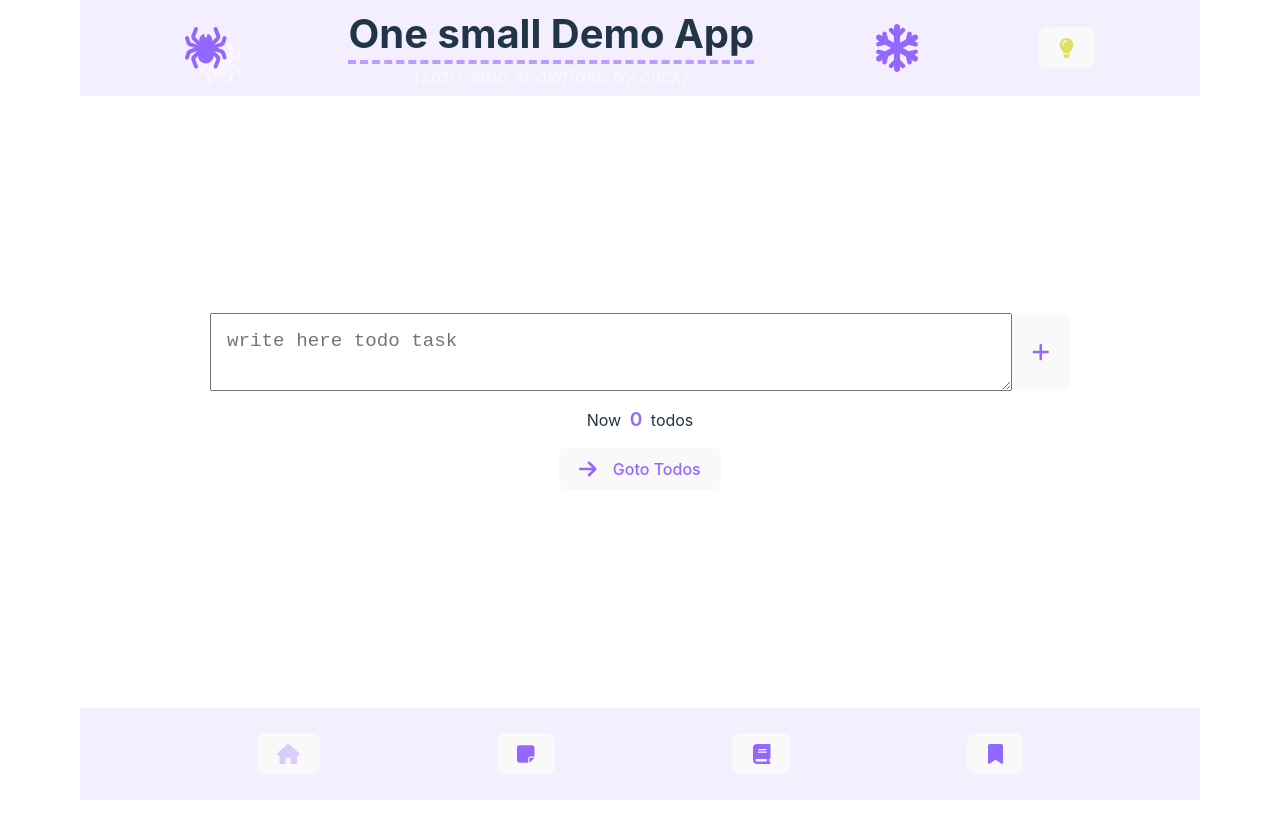
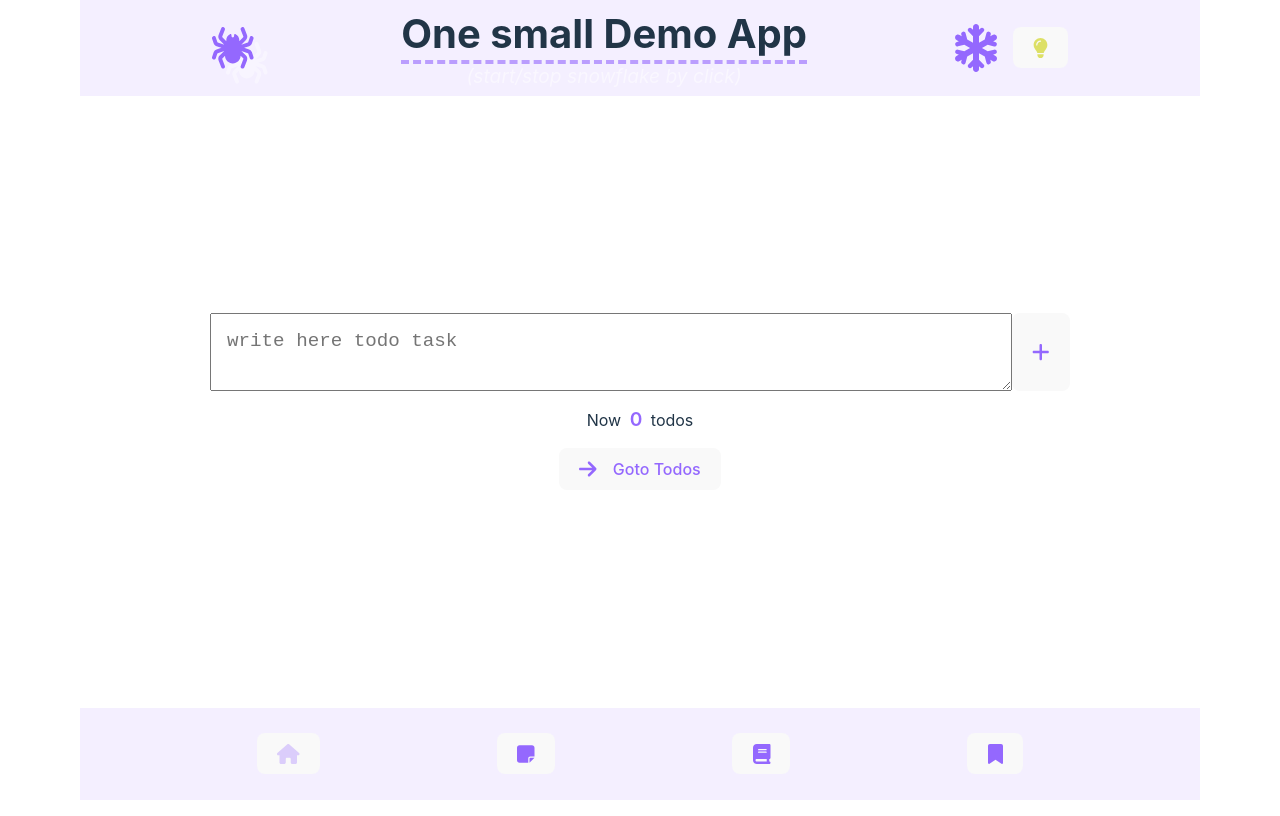
Before and after one commit to minnas/demo-app-vue, a Vue app: page /post-app/home in a window 1280 px wide. Built offline with nearby package versions, Linux system fonts and the light colour scheme.

Commit message:
small style fix

```diff
--- a/src/components/views/AwesomeHeader.vue
+++ b/src/components/views/AwesomeHeader.vue
@@ -9,6 +9,7 @@
       <h1>One small Demo App</h1>
       <div class="bottom-line">(start/stop snowflake by click)</div>
     </div>
+    <div class="right-side">
       <font-awesome-icon
         :icon="faSnowflake"
         size="lg"
@@ -21,6 +22,7 @@
         @click="toggleLight"
         :class="['awesome-lighting', { lightOff: lightOff }]"
       />
+    </div>
   </div>
 </template>
 <script lang="ts">
@@ -103,5 +105,11 @@ export default defineComponent({
       color: #a9a9a9;
     }
   }
+  & .right-side {
+    display: flex;
+    justify-content: space-between;
+    align-items: center;
+    grid-column-gap: 1rem;
+  }
 }
 </style>
```
Lines whose indentation alone changed are shown as unchanged.
